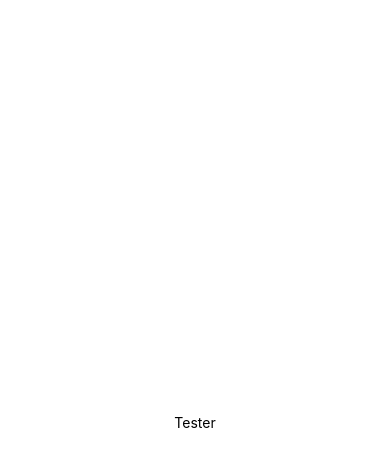
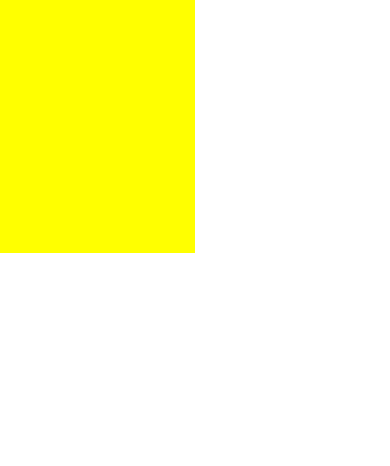
Before and after one commit to Micang23/react-demo, a React Native app: screen / in a window 390 px wide. Shown: the top 466 px of the page. Built offline with nearby package versions, Linux system fonts and the light colour scheme.

Commit message:
react-native UI look arounds

```diff
--- a/App.js
+++ b/App.js
@@ -1,23 +1,43 @@
-import { StatusBar } from 'expo-status-bar';
+
 import React from 'react';
-import { StyleSheet, Text, View } from 'react-native';
+import {
+  StyleSheet,
+  Text,
+  View,
+  TouchableWithoutFeedback,
+  TouchableNativeFeedback,
+  TouchableHighlight,
+  SafeAreaView,
+  Platform,
+  Image,
+  Button,
+  Alert,
+  StatusBar,
+  Dimensions
+} from 'react-native';
 
 export default function App() {
-  console.log('App executed');
+  console.log(Dimensions.get('screen'));
 
   return (
-    <View style={styles.container}>
-      <Text>Tester</Text>
-      <StatusBar style="auto" />
-    </View>
+    <SafeAreaView style={styles.container, styles.droidSafeArea}>
+      <View style={{
+        backgroundColor: 'yellow',
+        width: '50%',
+        height: '30%'
+      }}></View>
+    </SafeAreaView>
   );
 }
 
 const styles = StyleSheet.create({
   container: {
     flex: 1,
+    backgroundColor: '#000',
+  },
+  droidSafeArea: {
+    flex: 1,
     backgroundColor: '#fff',
-    alignItems: 'center',
-    justifyContent: 'center',
-  },
+    paddingTop: Platform.OS === 'android' ? StatusBar.currentHeight : 0,
+  }
 });
--- a/app.json
+++ b/app.json
@@ -3,7 +3,7 @@
     "name": "react-expo-demo",
     "slug": "react-expo-demo",
     "version": "1.0.0",
-    "orientation": "portrait",
+    "orientation": "default",
     "icon": "./assets/icon.png",
     "splash": {
       "image": "./assets/splash.png",
```
